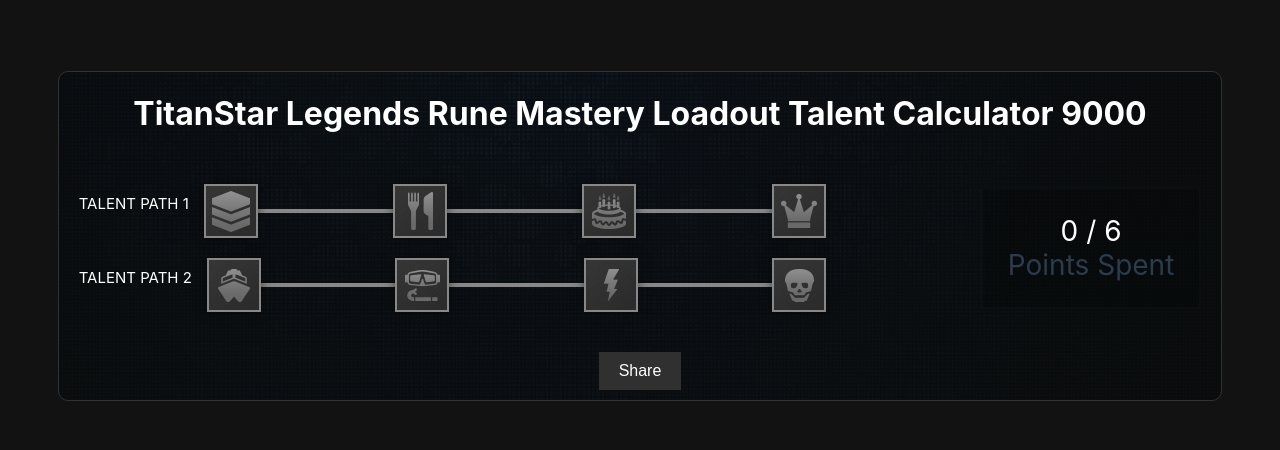
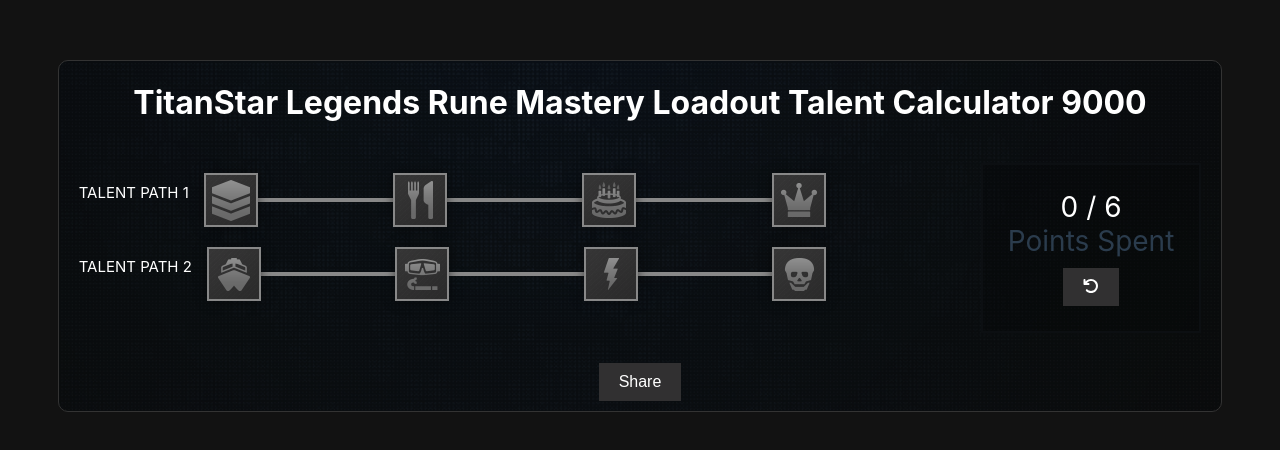
Before and after one commit to omichaelv/titanstar-legends-ts, a React (Create React App) app: page / in a window 1280 px wide. Shown: the part 184-634 px from the top of the page. Built offline with nearby package versions, Linux system fonts and the light colour scheme.

Commit message:
Notification and Reset Runes Button
Notification added when trying to add more runes then points available and a reset button

```diff
--- /dev/null
+++ b/src/components/Notification/Notification.css
@@ -0,0 +1,30 @@
+.notification {
+    position: fixed;
+    top: 20px;
+    right: 20px;
+    background-color: rgba(0, 0, 0, 0.8);
+    color: white;
+    padding: 20px;
+    border-radius: 5px;
+    z-index: 10;
+    box-shadow: 0 0 10px rgba(0, 0, 0, 0.5);
+  }
+
+  .notification p {
+    margin: 0;
+    font-size: 16px;
+  }
+
+  .notification button {
+    margin-top: 10px;
+    padding: 5px 10px;
+    background-color: #444;
+    color: white;
+    border: none;
+    border-radius: 3px;
+    cursor: pointer;
+  }
+
+  .notification button:hover {
+    background-color: #666;
+  }
--- /dev/null
+++ b/src/components/Notification/Notification.tsx
@@ -0,0 +1,18 @@
+import React from 'react';
+import './Notification.css';
+
+interface NotificationProps {
+  message: string;
+  onClose: () => void;
+}
+
+const Notification: React.FC<NotificationProps> = ({ message, onClose }) => {
+  return (
+    <div className="notification">
+      <p>{message}</p>
+      <button onClick={onClose}>Close</button>
+    </div>
+  );
+};
+
+export default Notification;
--- a/src/components/RuneTree/RuneTree.css
+++ b/src/components/RuneTree/RuneTree.css
@@ -64,3 +64,21 @@
   font-size: 28px;
   color: #2b3c4d;
 }
+
+.reset-button {
+  background-color: #313031;
+  color: white;
+  padding: 10px 20px;
+  text-align: center;
+  text-decoration: none;
+  display: inline-block;
+  font-size: 16px;
+  margin-top: 10px;
+  cursor: pointer;
+  border: none;
+  transition: background-color 0.3s;
+}
+
+.reset-button:hover {
+  background-color: #888888;
+}
--- a/src/components/RuneTree/RuneTree.tsx
+++ b/src/components/RuneTree/RuneTree.tsx
@@ -1,10 +1,13 @@
 import React, { useRef, useState } from 'react';
+import { FontAwesomeIcon } from '@fortawesome/react-fontawesome';
+import { faUndo } from '@fortawesome/free-solid-svg-icons';
 import RuneItem from '../RuneItem/RuneItem';
 import { Rune } from '../../interfaces/Rune';
 import './RuneTree.css';
 import addPointSound from '../../assets/sounds/activate.wav';
 import subtractPointSound from '../../assets/sounds/cancel.wav';
 import HoverBox from '../HoverBox/HoverBox';
+import Notification from '../Notification/Notification';
 
 
 
@@ -27,17 +30,24 @@ const RuneTree: React.FC = () => {
   const [totalPoints, setTotalPoints] = useState<number>(0);
   const [hoveredRune, setHoveredRune] = useState<Rune | null>(null);
   const [hoverPosition, setHoverPosition] = useState<{ top: number; left: number }>({ top: 0, left: 0 });
+  const [notification, setNotification] = useState<string | null>(null);
   const addSoundRef = useRef<HTMLAudioElement>(null);
   const subtractSoundRef = useRef<HTMLAudioElement>(null);
 
   const handleLeftClick = (id: number) => {
     setRunes((prevRunes) => {
       const rune = prevRunes.find((r) => r.id === id);
-      if (rune && rune.points === 0 && canAddPoint(rune) && totalPoints < MAX_POINTS) {
-        rune.points = 1;
-        setTotalPoints(totalPoints + 1);
-        if (addSoundRef.current) {
-          addSoundRef.current.play();
+      if (rune && rune.points === 0) {
+        if (totalPoints < MAX_POINTS) {
+          if (canAddPoint(rune)) {
+            rune.points = 1;
+            setTotalPoints(totalPoints + 1);
+            if (addSoundRef.current) {
+              addSoundRef.current.play();
+            }
+          }
+        } else {
+          setNotification("Maximum points reached. You can't activate more runes.");
         }
       }
       return [...prevRunes];
@@ -65,6 +75,15 @@ const RuneTree: React.FC = () => {
 
   const handleMouseLeave = () => {
     setHoveredRune(null);
+  };
+
+  const handleCloseNotification = () => {
+    setNotification(null);
+  };
+
+  const handleReset = () => {
+    setRunes(initialRunes.map(rune => ({ ...rune, points: 0 })));
+    setTotalPoints(0);
   };
 
   const canAddPoint = (rune: Rune): boolean => {
@@ -136,9 +155,13 @@ const RuneTree: React.FC = () => {
         <div className="points-spent-box">
           <div className="points-spent-number">{totalPoints} / {MAX_POINTS}</div>
           <div className="points-spent-label">Points Spent</div>
+          <button className="reset-button" onClick={handleReset}>
+            <FontAwesomeIcon icon={faUndo} />
+          </button>
         </div>
       </div>
       {hoveredRune && <HoverBox title={hoveredRune.title} description={hoveredRune.description} position={hoverPosition} />}
+      {notification && <Notification message={notification} onClose={handleCloseNotification} />}
     </div>
   );
 }
```
